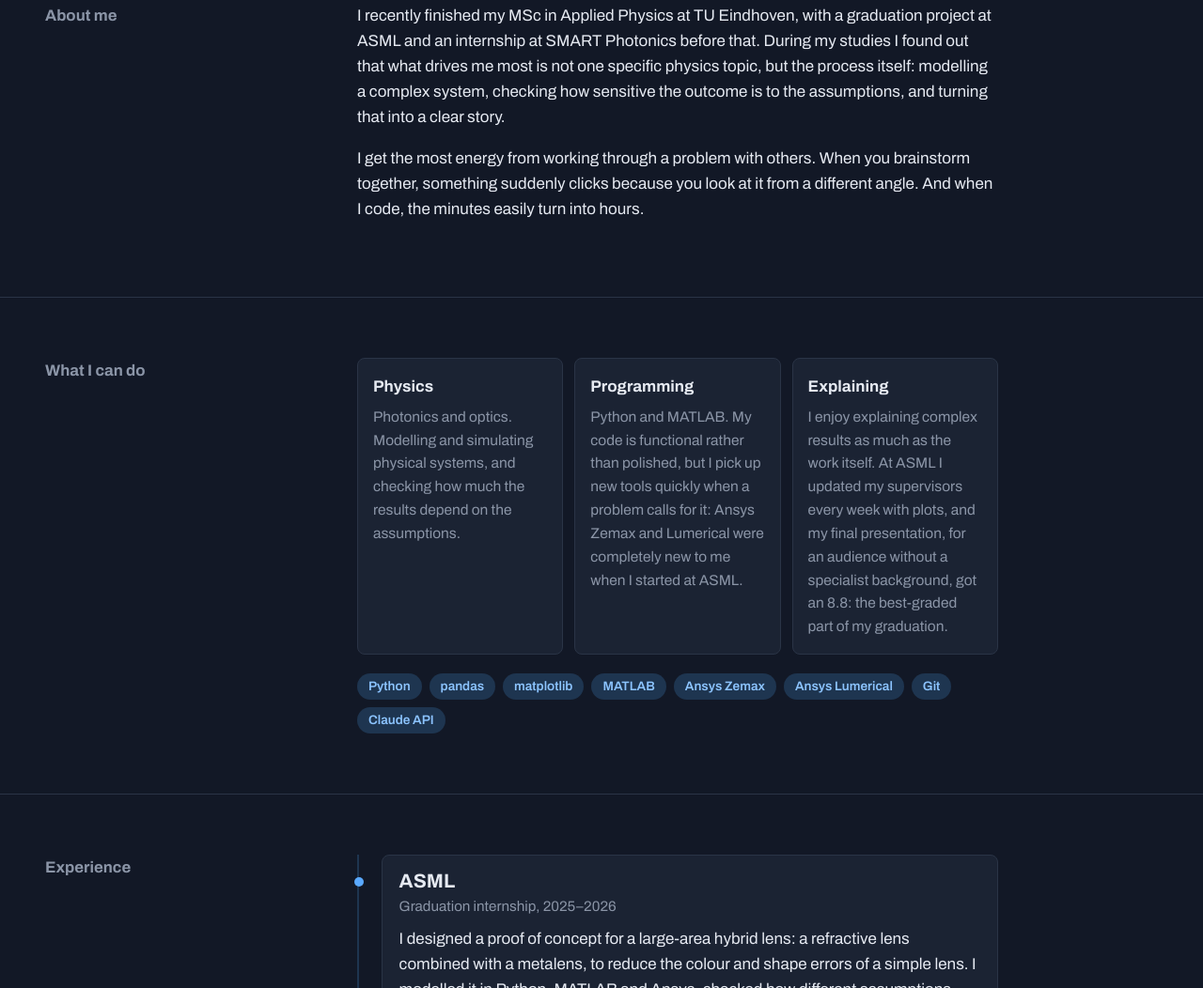
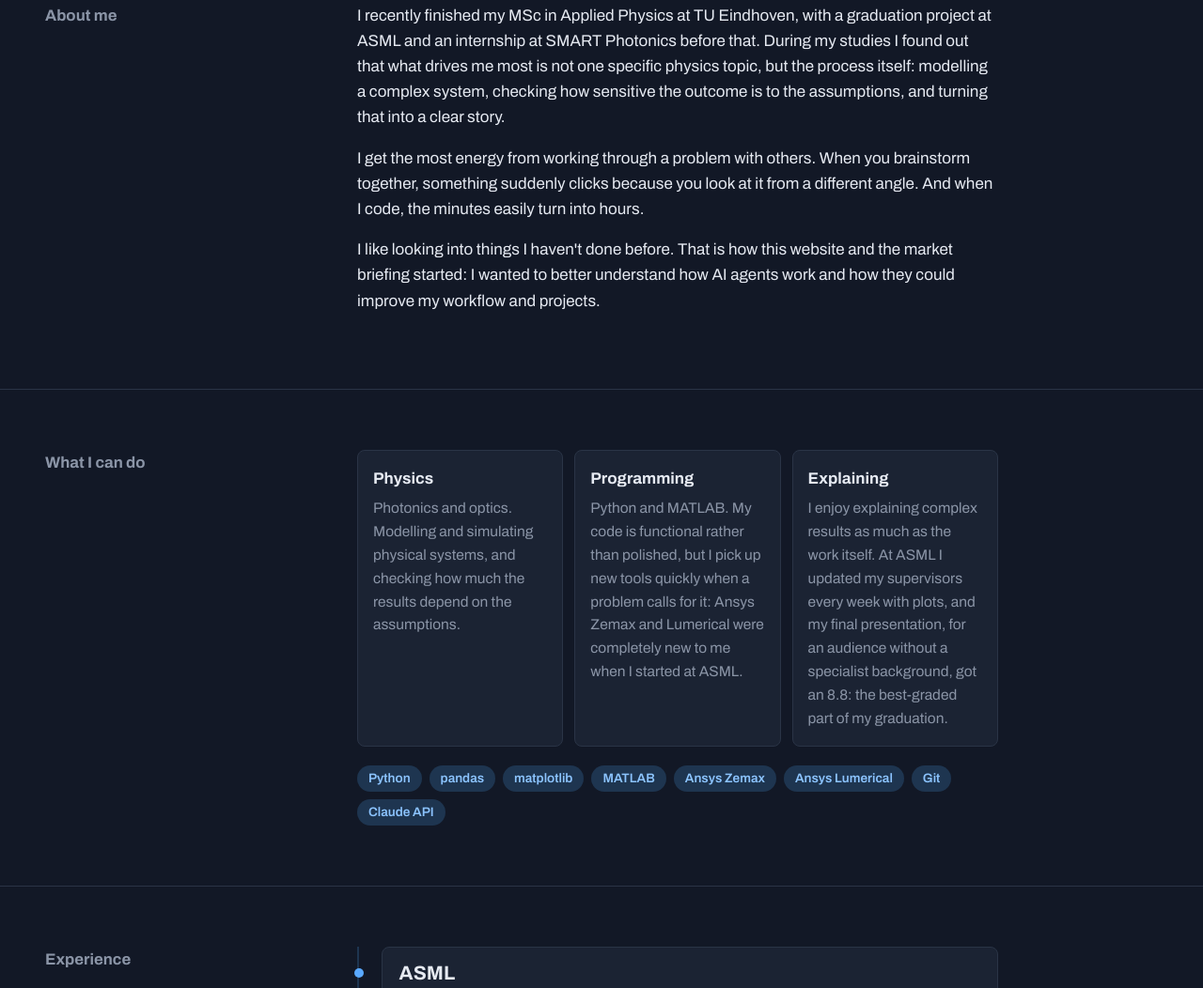
Before and after one commit to lauvanosch-ctrl/lauvanosch-ctrl.github.io, a plain HTML site: page index.html in a window 1280 px wide. Shown: the part 793-1845 px from the top of the page at 94% size. Drawn offline with Linux system fonts and the light colour scheme.

Commit message:
Add a paragraph about learning new things to About me
Explains that the website and the market briefing started from wanting to understand AI agents and how they can improve my workflow.

Co-Authored-By: Claude Opus 5.5 <noreply@anthropic.com>

```diff
--- a/index.html
+++ b/index.html
@@ -75,6 +75,12 @@
           you brainstorm together, something suddenly clicks because you look at
           it from a different angle. And when I code, the minutes easily turn
           into hours.
+        </p>
+        <p>
+          I like looking into things I haven't done before. That is how this
+          website and the market briefing started: I wanted to better
+          understand how AI agents work and how they could improve my workflow
+          and projects.
         </p>
       </div>
     </section>
```
